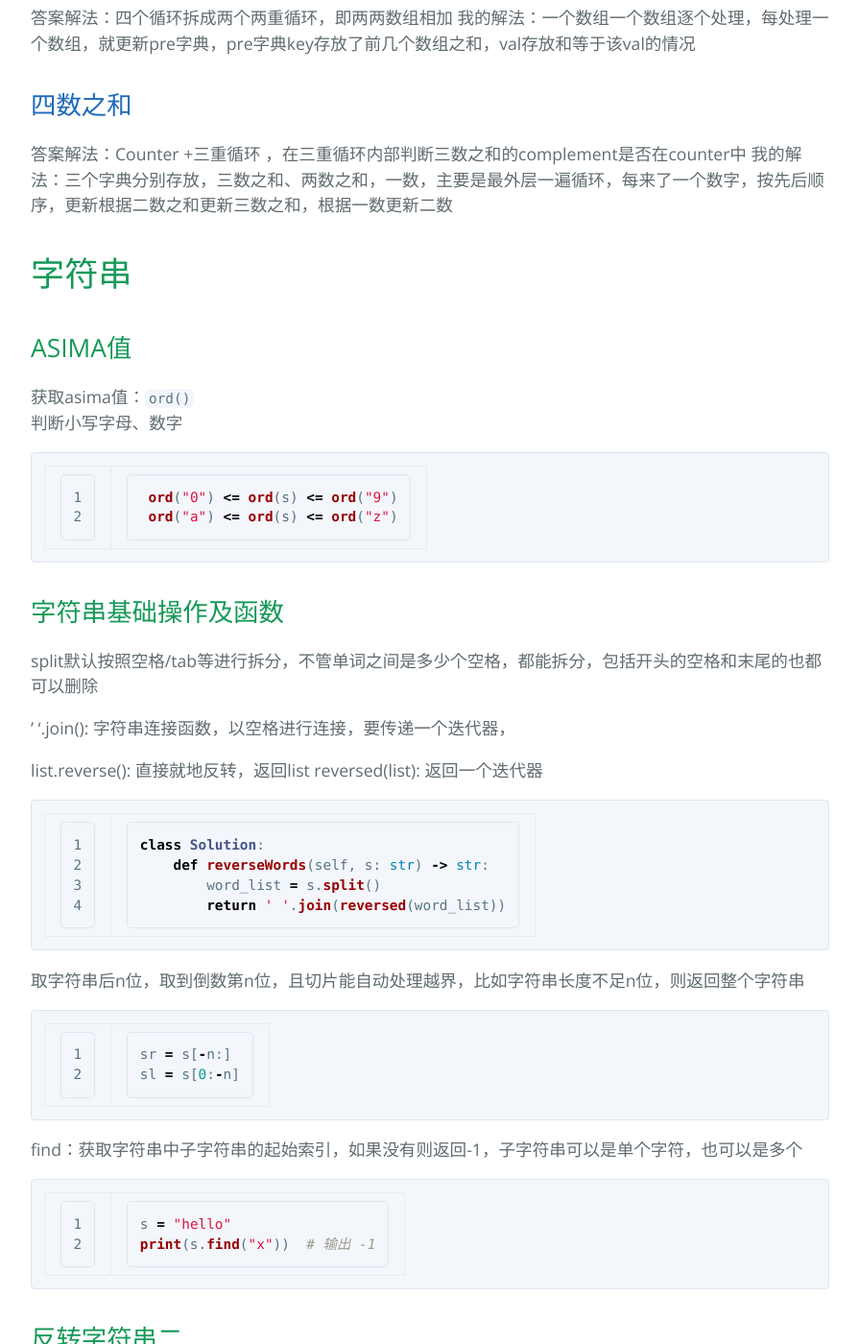
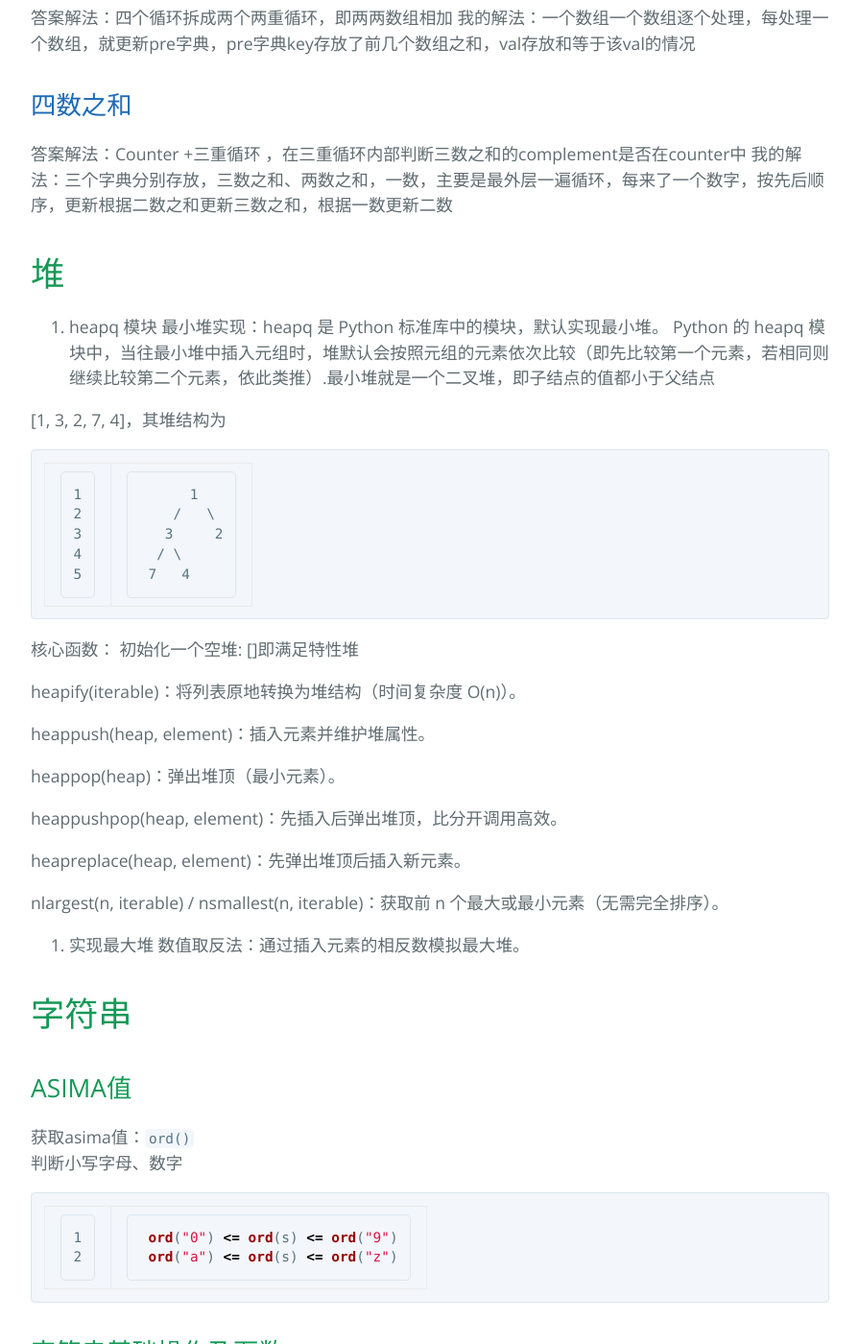
Before and after one commit to Ziyangpig/Note_LeetCode, a Jekyll site: the page built from Ali.md, in a window 1280 px wide and 1400 px high, scrolled down 8089 px. Shown: the whole window at 96% size, without its empty margins (192-1087 px from the left). Built offline with Jekyll 4.4.1, drawn with Linux system fonts in a browser that asks for light colours; our own code applies the rules of GitHub Pages for plain Markdown files; formulas are drawn with MathJax 3.

Commit message:
Update Ali.md

````diff
--- a/Ali.md
+++ b/Ali.md
@@ -280,6 +280,38 @@ print(counter.most_common(2))  # [('a', 3), ('b', 2)]
 答案解法：Counter +三重循环 ，在三重循环内部判断三数之和的complement是否在counter中
 我的解法：三个字典分别存放，三数之和、两数之和，一数，主要是最外层一遍循环，每来了一个数字，按先后顺序，更新根据二数之和更新三数之和，根据一数更新二数
 
+# 堆
+
+1. heapq 模块
+最小堆实现：heapq 是 Python 标准库中的模块，默认实现最小堆。 Python 的 heapq 模块中，当往最小堆中插入元组时，堆默认会按照元组的元素依次比较（即先比较第一个元素，若相同则继续比较第二个元素，依此类推）.最小堆就是一个二叉堆，即子结点的值都小于父结点
+
+[1, 3, 2, 7, 4]，其堆结构为
+```
+      1
+    /   \
+   3     2
+  / \
+ 7   4
+```
+
+核心函数：
+初始化一个空堆: []即满足特性堆
+
+heapify(iterable)：将列表原地转换为堆结构（时间复杂度 O(n)）。
+
+heappush(heap, element)：插入元素并维护堆属性。
+
+heappop(heap)：弹出堆顶（最小元素）。
+
+heappushpop(heap, element)：先插入后弹出堆顶，比分开调用高效。
+
+heapreplace(heap, element)：先弹出堆顶后插入新元素。
+
+nlargest(n, iterable) / nsmallest(n, iterable)：获取前 n 个最大或最小元素（无需完全排序）。
+
+2. 实现最大堆
+数值取反法：通过插入元素的相反数模拟最大堆。
+
 # 字符串
 ## ASIMA值
 获取asima值：`ord()`
````
